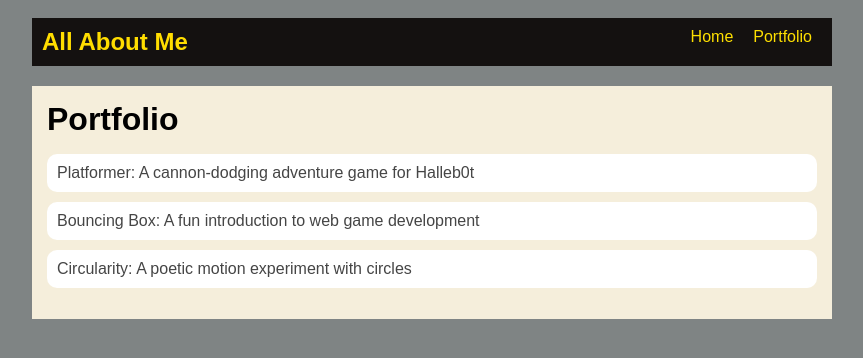
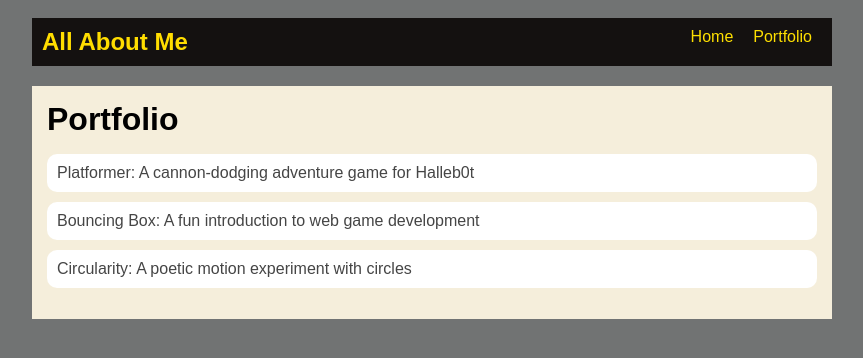
Before and after one commit to LLEB01/lleb01.github.io, a plain HTML site: page portfolio.html in a window 1280 px wide. Shown: the whole page, without its empty margins (208-1071 px from the left). Drawn offline with Linux system fonts and the light colour scheme.

```diff
--- a/style.css
+++ b/style.css
@@ -1,5 +1,4 @@
-body {
-    background: rgb(127, 132, 132);
+body {    background: rgb(113, 115, 115);
     color: rgb(45, 45, 45);
     padding: 10px;
     font-family: Arial, sans-serif;
@@ -94,7 +93,7 @@
   }
 
   #portfolio li:hover {
-    background: #eee;
+    background: #000000;
   }
 
   #portfolio a {
```
